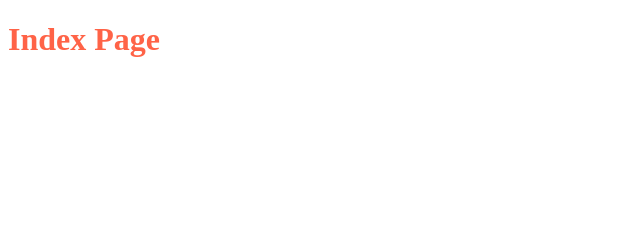
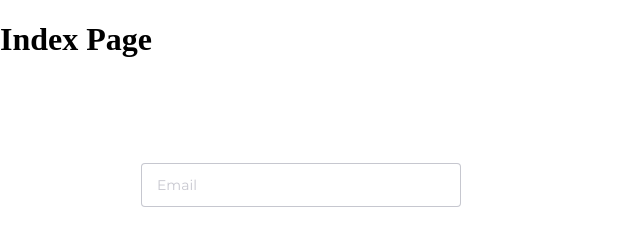
Before and after one commit to GrigoryCode/UI-KIT, a website built with Parcel: page src/index.pug in a window 1280 px wide. Shown: the whole page, without its empty margins (0-640 px from the left). Built offline with nearby package versions, Linux system fonts and the light colour scheme.

Commit message:
First build, Made text-field

```diff
--- a/package.json
+++ b/package.json
@@ -11,5 +11,9 @@
     "parcel-bundler": "^1.12.3",
     "pug": "^2.0.3",
     "sass": "^1.18.0"
+  },
+  "dependencies": {
+    "jquery": "^3.4.0",
+    "normalize.css": "^8.0.1"
   }
 }
--- /dev/null
+++ b/src/blocks/text-field/text-field.pug
@@ -0,0 +1 @@
+input.text-field__input(type="text", value='Email')
--- a/src/blocks/text-field/text-field.scss
+++ b/src/blocks/text-field/text-field.scss
@@ -1,3 +1,21 @@
-h1 {
-    color: tomato;
+.text-field__input {
+    position: absolute;
+    width: 320px;
+    height: 44px;
+    left: 141px;
+    top: 163px;
+
+    background: #FFFFFF;
+    border: 1px solid rgba(31, 32, 65, 0.25);
+    box-sizing: border-box;
+    border-radius: 4px;
+
+    //value
+    font-family: Montserrat;
+    font-style: normal;
+    font-weight: normal;
+    font-size: 14px;
+    line-height: 18px;
+    color: rgba(31, 32, 65, 0.25);
+    padding: 0 15px;
 }
--- a/src/index.js
+++ b/src/index.js
@@ -1 +1,5 @@
+import '../src/index.scss';
+import 'normalize.css';
+import jQuery from 'jquery';
+
 console.log('Hello index.js!')
--- a/src/index.pug
+++ b/src/index.pug
@@ -5,7 +5,8 @@ html(lang="en")
         meta(name="viewport", content="width=device-width, initial-scale=1.0")
         meta(http-equiv="X-UA-Compatible", content="ie=edge")
         title UI-KIT
-        link(rel="stylesheet", href="./index.sass")
+        //- link(rel="stylesheet", href="./index.sass")
     body
         h1 Index Page
+        include blocks/text-field/text-field.pug
         script(src='./index.js')
--- a/src/index.sass
+++ /dev/null
@@ -1 +0,0 @@
-@import './blocks/text-field/text-field.scss'
--- /dev/null
+++ b/src/index.scss
@@ -0,0 +1,8 @@
+@import '../src/blocks/text-field/text-field.scss';
+
+@font-face {
+    font-family: 'Montserrat';
+    src: url('../src/fonts/Montserrat-Regular.ttf');
+    font-weight: normal;
+    font-style: normal;
+}
```
Also changed, not shown: docs/Montserrat-Regular.5d4fcf4d.ttf (added), docs/index.html (added), src/fonts/Montserrat-Regular.ttf (added), 6 other files.
